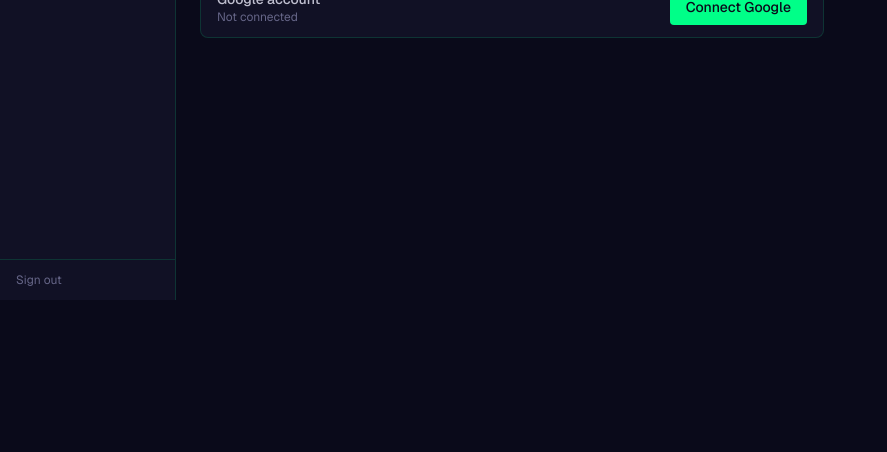
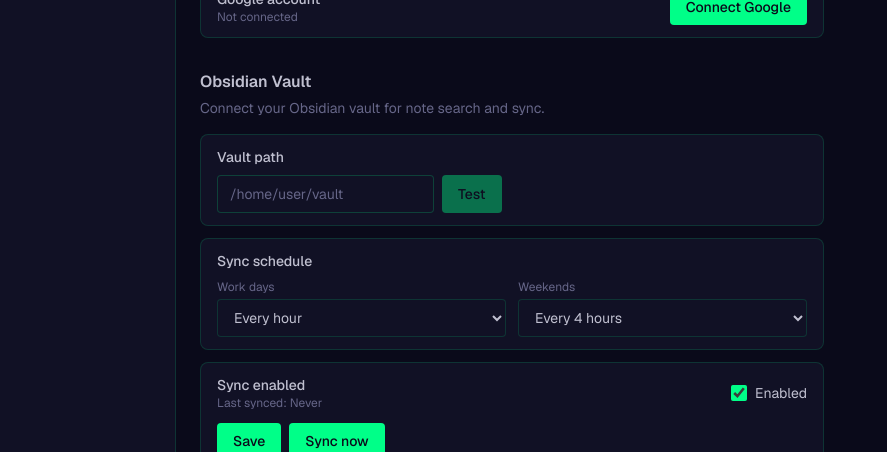
Before and after one commit to Vaelerian/holly-prm, a Next.js app: page /settings in a window 1280 px wide. Shown: the part 500-952 px from the top of the page, without its empty margins (0-887 px from the left). Before the commit the page ends 800 px from the top, so only its background shows below. Built offline with nearby package versions, Linux system fonts and the light colour scheme; no server answers.

Commit message:
feat: add Obsidian Vault section to settings page

```diff
--- a/app/(dashboard)/settings/page.tsx
+++ b/app/(dashboard)/settings/page.tsx
@@ -24,13 +24,38 @@
 
   const [googleStatus, setGoogleStatus] = useState<{ connected: boolean; email: string | null }>({ connected: false, email: null })
 
+  const [vaultPath, setVaultPath] = useState("")
+  const [vaultWorkdayCron, setVaultWorkdayCron] = useState("0 * * * 1-5")
+  const [vaultWeekendCron, setVaultWeekendCron] = useState("0 */4 * * 0,6")
+  const [vaultEnabled, setVaultEnabled] = useState(true)
+  const [vaultLastSyncAt, setVaultLastSyncAt] = useState<string | null>(null)
+  const [vaultTestStatus, setVaultTestStatus] = useState<"idle" | "testing" | "ok" | "fail">("idle")
+  const [vaultSaving, setVaultSaving] = useState(false)
+  const [vaultSyncing, setVaultSyncing] = useState(false)
+  const [vaultSyncResult, setVaultSyncResult] = useState<{ updatedNotes: unknown[]; errors: string[] } | null>(null)
+
   async function loadKeys() {
     const res = await fetch("/api/v1/settings/api-keys")
     if (res.ok) setKeys(await res.json())
   }
 
+  async function loadVaultStatus() {
+    const res = await fetch("/api/v1/vault/status")
+    if (res.ok) {
+      const data = await res.json()
+      if (data.config) {
+        setVaultPath(data.config.vaultPath)
+        setVaultWorkdayCron(data.config.workdayCron)
+        setVaultWeekendCron(data.config.weekendCron)
+        setVaultEnabled(data.config.enabled)
+        setVaultLastSyncAt(data.config.lastSyncAt ?? null)
+      }
+    }
+  }
+
   useEffect(() => {
     loadKeys()
+    loadVaultStatus()
     fetch("/api/v1/google/status").then(r => r.json()).then(setGoogleStatus).catch(() => {})
     // Check push status
     if (!("serviceWorker" in navigator) || !("PushManager" in window)) {
@@ -62,6 +87,38 @@
   async function deleteKey(id: string) {
     await fetch(`/api/v1/settings/api-keys/${id}`, { method: "DELETE" })
     await loadKeys()
+  }
+
+  async function testVaultConnection() {
+    setVaultTestStatus("testing")
+    const res = await fetch("/api/v1/vault/status")
+    if (res.ok) {
+      const data = await res.json()
+      setVaultTestStatus(data.accessible ? "ok" : "fail")
+    } else {
+      setVaultTestStatus("fail")
+    }
+  }
+
+  async function saveVaultConfig() {
+    setVaultSaving(true)
+    await fetch("/api/v1/vault/config", {
+      method: "POST",
+      headers: { "Content-Type": "application/json" },
+      body: JSON.stringify({ vaultPath, workdayCron: vaultWorkdayCron, weekendCron: vaultWeekendCron, enabled: vaultEnabled }),
+    })
+    setVaultSaving(false)
+  }
+
+  async function syncVaultNow() {
+    setVaultSyncing(true)
+    setVaultSyncResult(null)
+    const res = await fetch("/api/v1/vault/sync", { method: "POST" })
+    if (res.ok) {
+      const data = await res.json()
+      setVaultSyncResult(data)
+    }
+    setVaultSyncing(false)
   }
 
   async function enableNotifications() {
@@ -202,6 +259,100 @@
           )}
         </div>
       </section>
+
+      <section>
+        <h2 className="text-base font-semibold text-[#c0c0d0] mb-1">Obsidian Vault</h2>
+        <p className="text-sm text-[#666688] mb-4">Connect your Obsidian vault for note search and sync.</p>
+
+        <div className="space-y-3">
+          {/* Vault path */}
+          <div className="bg-[#111125] border border-[rgba(0,255,136,0.15)] rounded-lg px-4 py-3">
+            <p className="text-sm font-medium text-[#c0c0d0] mb-2">Vault path</p>
+            <div className="flex gap-2">
+              <Input
+                placeholder="/home/user/vault"
+                value={vaultPath}
+                onChange={e => setVaultPath(e.target.value)}
+              />
+              <Button onClick={testVaultConnection} disabled={vaultTestStatus === "testing" || !vaultPath.trim()}>
+                {vaultTestStatus === "testing" ? "Testing..." : "Test"}
+              </Button>
+            </div>
+            {vaultTestStatus === "ok" && <p className="text-xs text-[#00ff88] mt-1">Connected</p>}
+            {vaultTestStatus === "fail" && <p className="text-xs text-[#ff4444] mt-1">Not accessible</p>}
+          </div>
+
+          {/* Sync schedule */}
+          <div className="bg-[#111125] border border-[rgba(0,255,136,0.15)] rounded-lg px-4 py-3">
+            <p className="text-sm font-medium text-[#c0c0d0] mb-2">Sync schedule</p>
+            <div className="grid grid-cols-2 gap-3">
+              <div>
+                <p className="text-xs text-[#666688] mb-1">Work days</p>
+                <select
+                  value={vaultWorkdayCron}
+                  onChange={e => setVaultWorkdayCron(e.target.value)}
+                  className="w-full bg-[#111125] border border-[rgba(0,255,136,0.15)] rounded text-[#c0c0d0] text-sm px-3 py-2"
+                >
+                  <option value="0 * * * 1-5">Every hour</option>
+                  <option value="0 */2 * * 1-5">Every 2 hours</option>
+                  <option value="0 */4 * * 1-5">Every 4 hours</option>
+                  <option value="0 9,17 * * 1-5">Twice daily (9am and 5pm)</option>
+                  <option value="0 9 * * 1-5">Once daily (9am)</option>
+                </select>
+              </div>
+              <div>
+                <p className="text-xs text-[#666688] mb-1">Weekends</p>
+                <select
+                  value={vaultWeekendCron}
+                  onChange={e => setVaultWeekendCron(e.target.value)}
+                  className="w-full bg-[#111125] border border-[rgba(0,255,136,0.15)] rounded text-[#c0c0d0] text-sm px-3 py-2"
+                >
+                  <option value="0 * * * 0,6">Every hour</option>
+                  <option value="0 */2 * * 0,6">Every 2 hours</option>
+                  <option value="0 */4 * * 0,6">Every 4 hours</option>
+                  <option value="0 9,17 * * 0,6">Twice daily (9am and 5pm)</option>
+                  <option value="0 9 * * 0,6">Once daily (9am)</option>
+                </select>
+              </div>
+            </div>
+          </div>
+
+          {/* Enabled + last synced + actions */}
+          <div className="bg-[#111125] border border-[rgba(0,255,136,0.15)] rounded-lg px-4 py-3 space-y-3">
+            <div className="flex items-center justify-between">
+              <div>
+                <p className="text-sm font-medium text-[#c0c0d0]">Sync enabled</p>
+                <p className="text-xs text-[#666688]">
+                  Last synced: {vaultLastSyncAt ? new Date(vaultLastSyncAt).toLocaleString("en-GB") : "Never"}
+                </p>
+              </div>
+              <label className="flex items-center gap-2 cursor-pointer">
+                <input
+                  type="checkbox"
+                  checked={vaultEnabled}
+                  onChange={e => setVaultEnabled(e.target.checked)}
+                  className="w-4 h-4 accent-[#00ff88]"
+                />
+                <span className="text-sm text-[#c0c0d0]">{vaultEnabled ? "Enabled" : "Disabled"}</span>
+              </label>
+            </div>
+            <div className="flex gap-2">
+              <Button onClick={saveVaultConfig} disabled={vaultSaving}>
+                {vaultSaving ? "Saving..." : "Save"}
+              </Button>
+              <Button onClick={syncVaultNow} disabled={vaultSyncing}>
+                {vaultSyncing ? "Syncing..." : "Sync now"}
+              </Button>
+            </div>
+            {vaultSyncResult && (
+              <p className="text-xs text-[#666688]">
+                Synced - {vaultSyncResult.updatedNotes.length} note{vaultSyncResult.updatedNotes.length !== 1 ? "s" : ""} updated
+                {vaultSyncResult.errors.length > 0 && `, ${vaultSyncResult.errors.length} error${vaultSyncResult.errors.length !== 1 ? "s" : ""}`}
+              </p>
+            )}
+          </div>
+        </div>
+      </section>
     </div>
   )
 }
```
